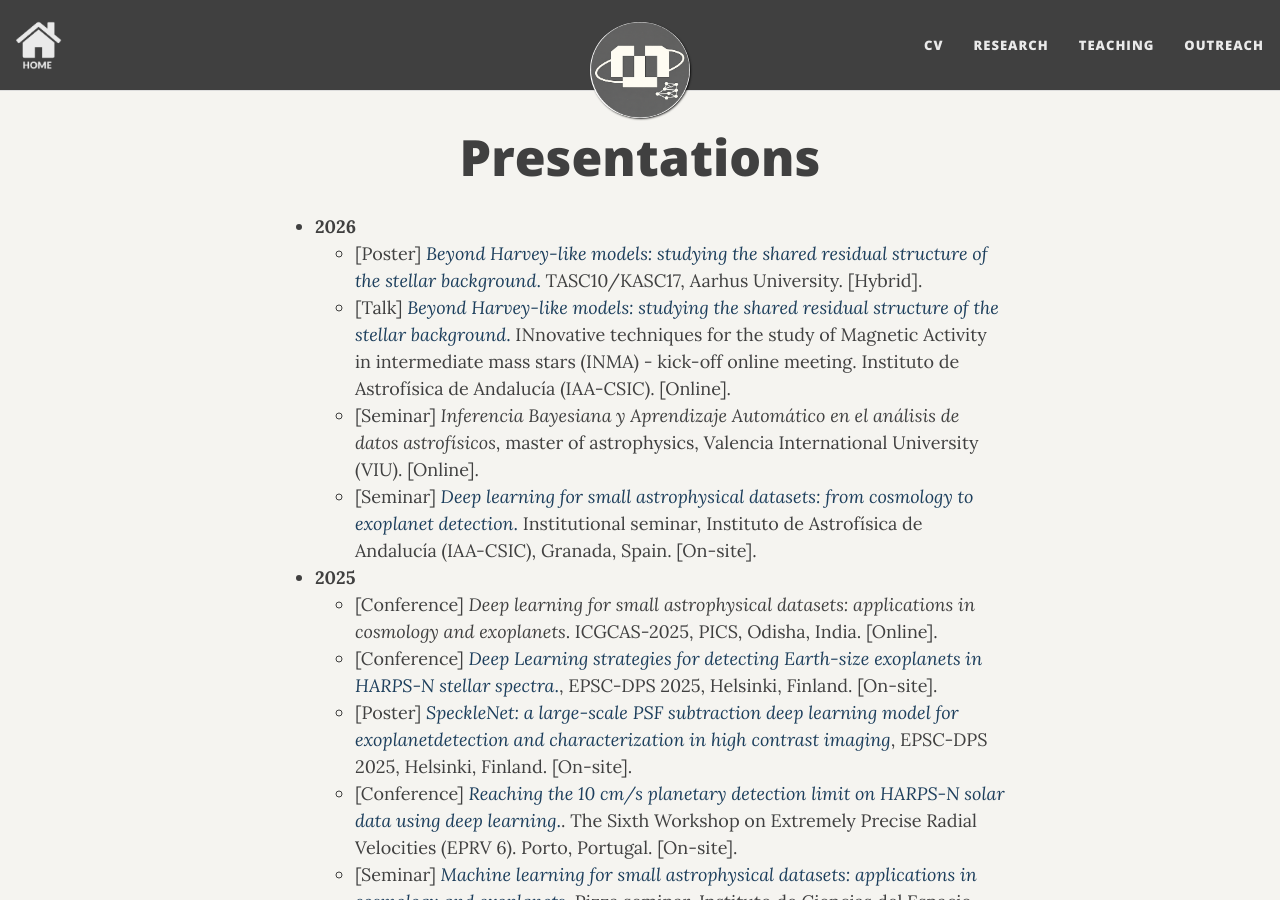
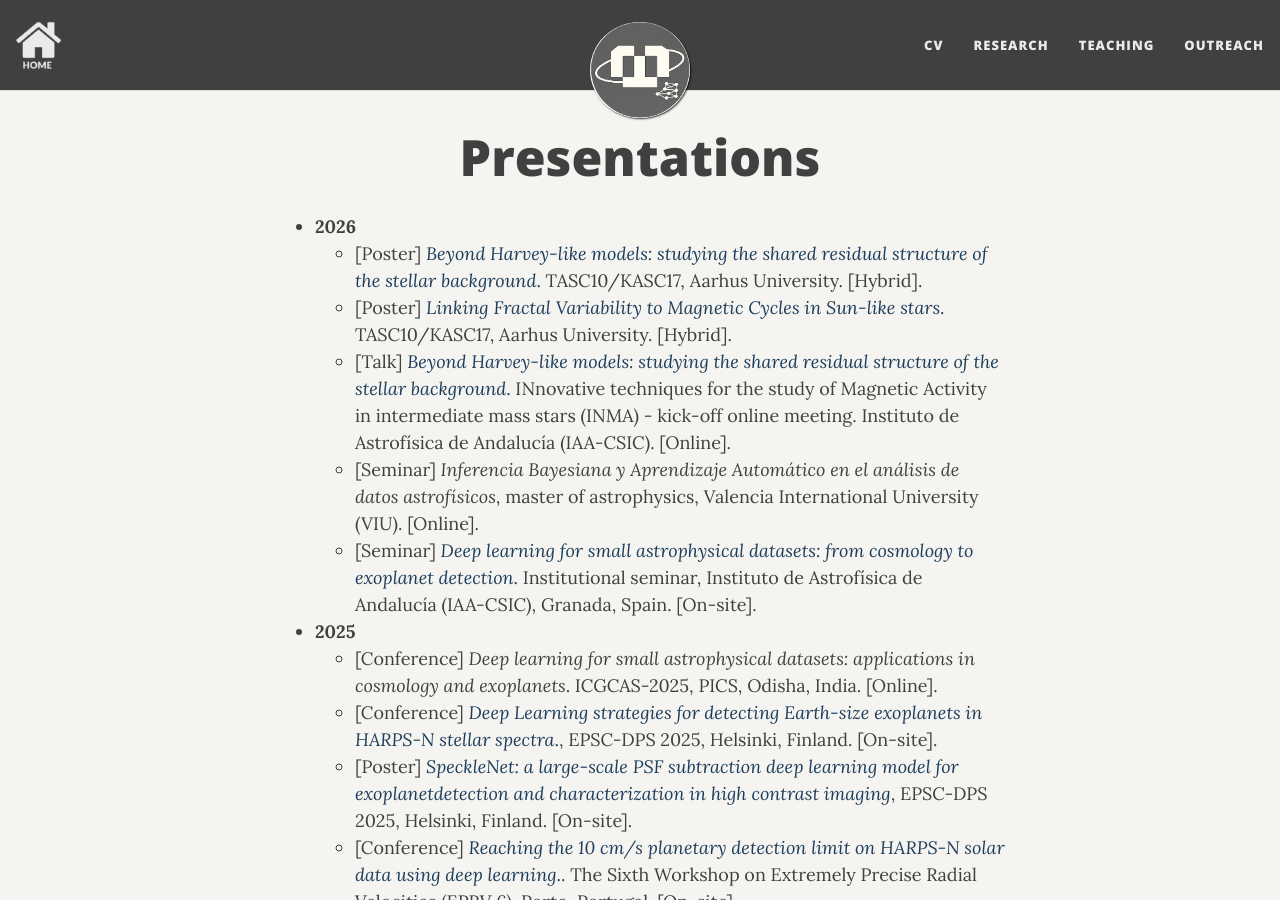
Before and after one commit to igomezv/igomezv.github.io, a Jekyll site: the page built from full_presentations.md, in a window 1280 px wide and 900 px high. Built offline with Jekyll 4.4.1, drawn with Linux system fonts in a browser that asks for light colours; nearby versions of some CDN libraries; comment, search, counter and statistics services are not loaded.

Commit message:
Update list

```diff
--- a/full_presentations.md
+++ b/full_presentations.md
@@ -6,6 +6,7 @@ title: Presentations
 
 - **2026**
 	- [Poster] [*Beyond Harvey-like models: studying the shared residual structure of the stellar background*.](https://doi.org/10.5281/zenodo.21281645) TASC10/KASC17, Aarhus University. [Hybrid].
+	- [Poster] [*Linking Fractal Variability to Magnetic Cycles in Sun-like stars*.](https://doi.org/10.5281/zenodo.22343414) TASC10/KASC17, Aarhus University. [Hybrid].
 	- [Talk] [*Beyond Harvey-like models: studying the shared residual structure of the stellar background*.](https://asteroseismology.iaa.es/inma-meeting) INnovative techniques for the study of Magnetic Activity in intermediate mass stars (INMA) - kick-off online meeting. Instituto de Astrofísica de Andalucía (IAA-CSIC). [Online].
 	- [Seminar] *Inferencia Bayesiana y Aprendizaje Automático
 en el análisis de datos astrofísicos*, master of astrophysics, Valencia International University (VIU). [Online].
```
